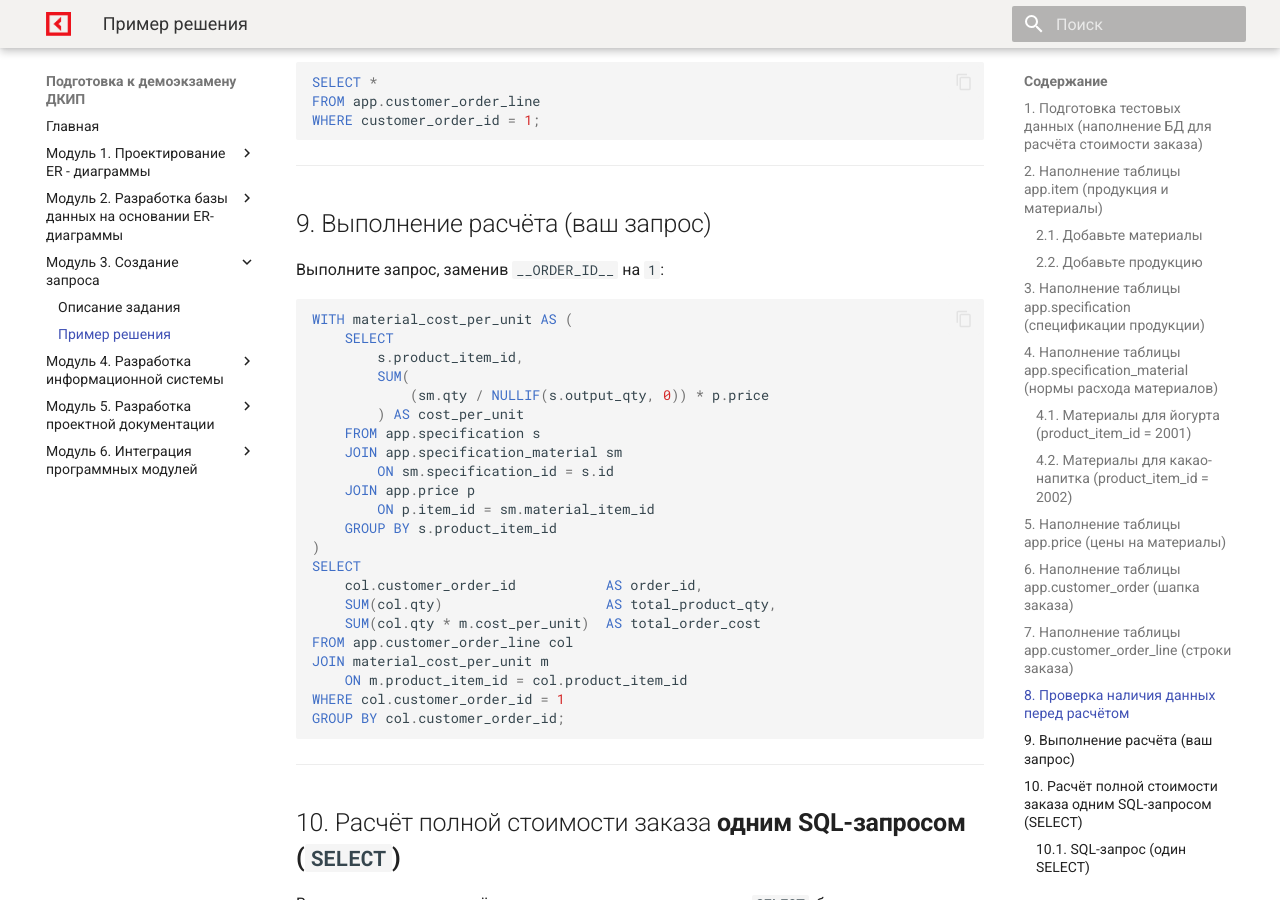
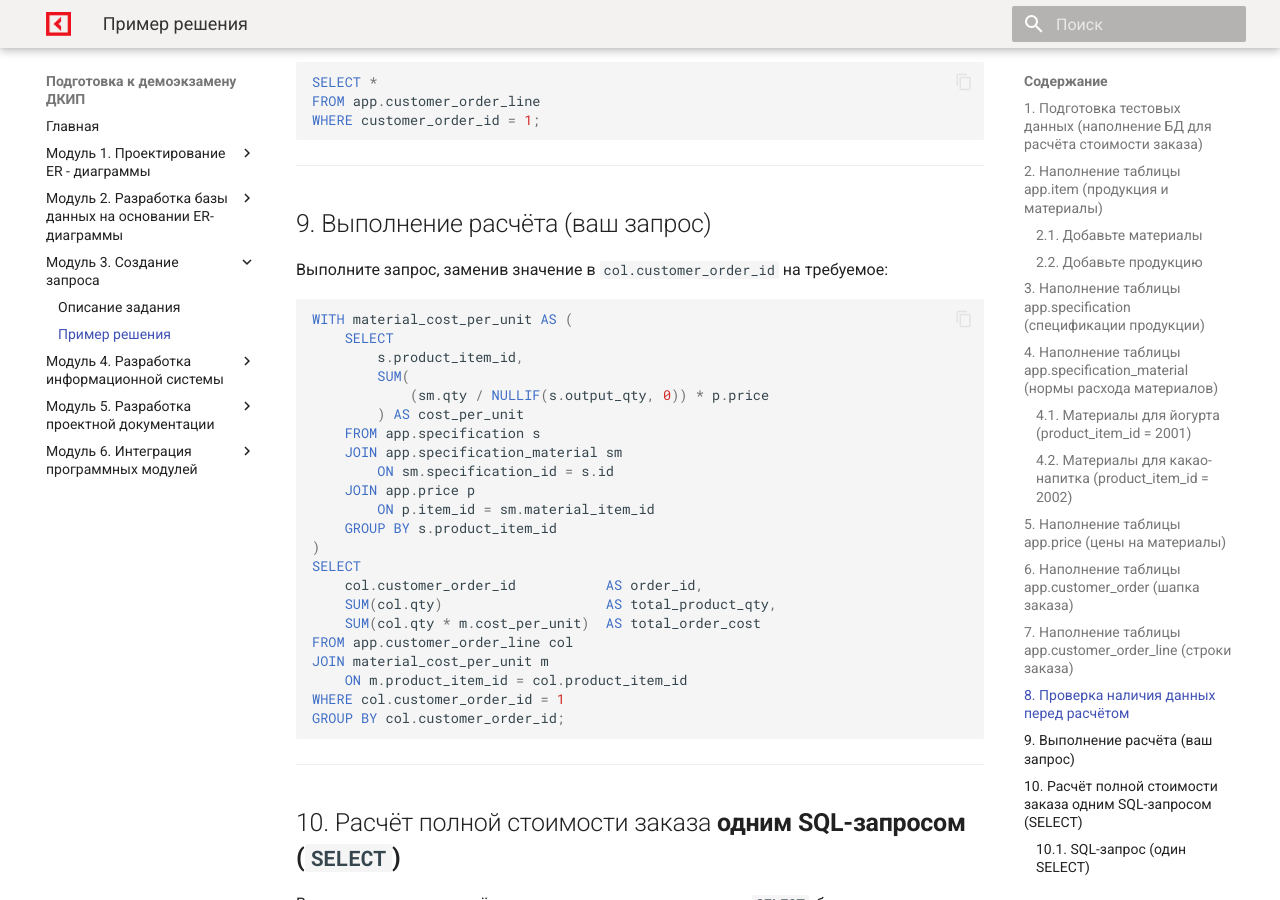
Before and after one commit to OlgaKraven/DEMO.DKIP-2025, an MkDocs documentation site: the page built from docs/module3/example_solution.md, in a window 1280 px wide and 900 px high, scrolled down 2938 px. Built offline with MkDocs 1.6.1 and Material for MkDocs 9.7.7, drawn with Linux system fonts in a browser that asks for light colours.

Commit message:
first commit

````diff
--- a/docs/module3/example_solution.md
+++ b/docs/module3/example_solution.md
@@ -132,7 +132,7 @@ WHERE customer_order_id = 1;
 
 ## 9. Выполнение расчёта (ваш запрос)
 
-Выполните запрос, заменив `__ORDER_ID__` на `1`:
+Выполните запрос, заменив значение в `сol.customer_order_id` на требуемое:
 
 ```sql
 WITH material_cost_per_unit AS (
````
